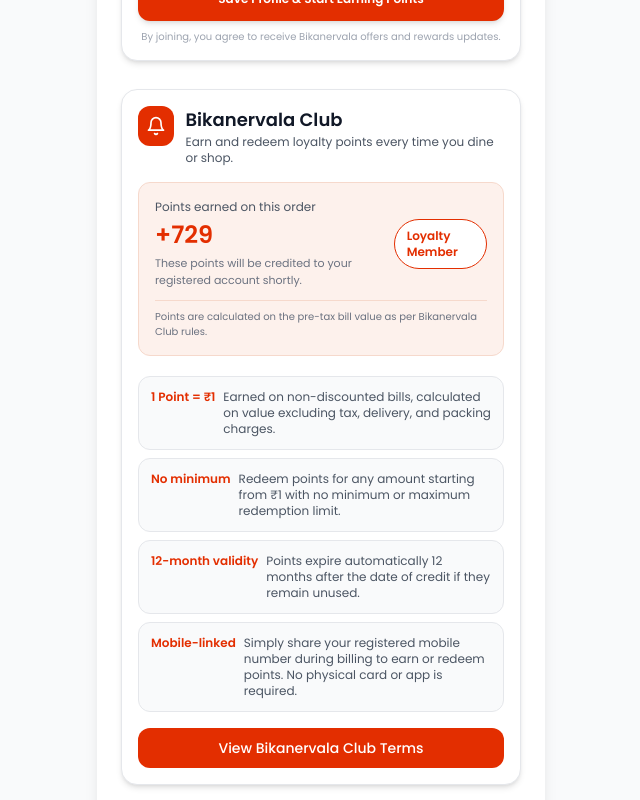
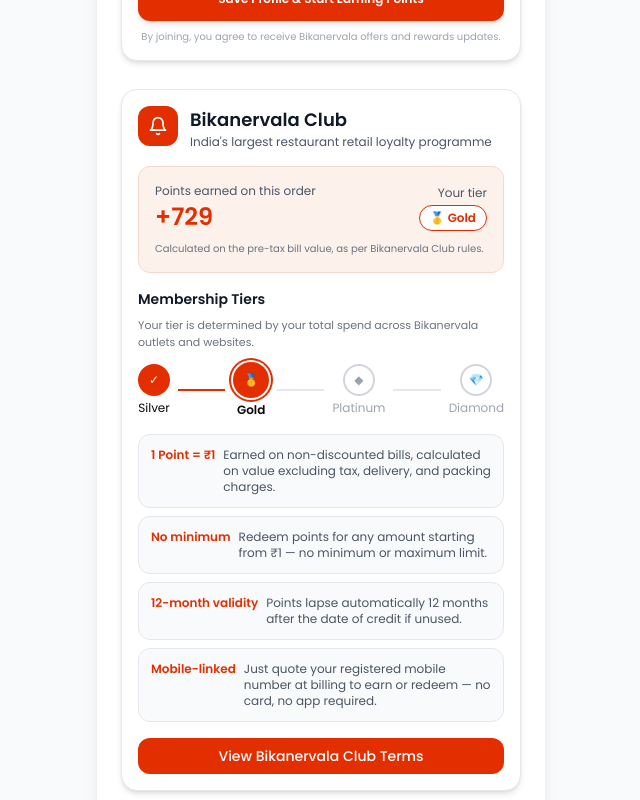
Before and after one commit to aadi310/Bikanerwala-Smart-Receipt, a Next.js app: page / in a window 1280 px wide. Shown: the part 1400-2200 px from the top of the page, without its empty margins (319-959 px from the left). Built offline with nearby package versions, Linux system fonts and the light colour scheme.

Commit message:
Update page.tsx

```diff
--- a/app/page.tsx
+++ b/app/page.tsx
@@ -874,8 +874,7 @@ body{font-family:'Poppins',sans-serif;font-size:14px;color:#111;background:#fff;
   )}
 </div>
 
-    {/* Bikanervala Loyalty */}
-<div className="bg-white rounded-2xl shadow-md border border-gray-200 mt-4 mx-3 overflow-hidden">
+    <div className="bg-white rounded-2xl shadow-md border border-gray-200 mt-4 mx-3 overflow-hidden">
   <div className="p-4">
 
     {/* Header */}
@@ -884,95 +883,92 @@ body{font-family:'Poppins',sans-serif;font-size:14px;color:#111;background:#fff;
         <Bell className="h-5 w-5 text-white" />
       </div>
       <div>
-        <div className="text-lg font-semibold text-gray-900">
-          Bikanervala Club
-        </div>
-        <div className="text-xs text-gray-600">
-          Earn and redeem loyalty points every time you dine or shop.
-        </div>
-      </div>
-    </div>
-
-    {/* Points earned */}
-    <div className="bg-[#FDF1EC] rounded-xl p-4 border border-[#F6D9CC] mb-5">
+        <div className="text-lg font-semibold text-gray-900">Bikanervala Club</div>
+        <div className="text-xs text-gray-600">India's largest restaurant retail loyalty programme</div>
+      </div>
+    </div>
+
+    {/* Points from this order */}
+    <div className="bg-[#FDF1EC] rounded-xl p-4 border border-[#F6D9CC] mb-4">
       <div className="flex items-center justify-between">
         <div>
-          <div className="text-xs text-gray-600">
-            Points earned on this order
-          </div>
-          <div className="text-2xl font-semibold text-[#E32E00] mt-1">
+          <div className="text-xs text-gray-600">Points earned on this order</div>
+          <div className="text-2xl font-semibold text-[#E32E00] mt-0.5">
             +{Math.round(currentReceipt.subtotal)}
           </div>
-          <div className="text-[11px] text-gray-500 mt-1">
-            These points will be credited to your registered account shortly.
+        </div>
+        <div className="text-right">
+          <div className="text-xs text-gray-600">Your tier</div>
+          <div className="inline-flex items-center gap-1 mt-1 bg-white border border-[#E32E00] text-[#E32E00] text-xs font-semibold px-2.5 py-1 rounded-full">
+            🥇 Gold
           </div>
         </div>
-
-        <div className="bg-white border border-[#E32E00] text-[#E32E00] text-xs font-semibold px-3 py-2 rounded-full">
-          Loyalty Member
-        </div>
-      </div>
-
-      <div className="text-[10px] text-gray-500 mt-3 border-t border-[#F6D9CC] pt-2">
-        Points are calculated on the pre-tax bill value as per Bikanervala Club rules.
-      </div>
-    </div>
-
-    {/* How it works */}
+      </div>
+      <div className="text-[10px] text-gray-500 mt-2">
+        Calculated on the pre-tax bill value, as per Bikanervala Club rules.
+      </div>
+    </div>
+
+    {/* Tier ladder — no invented thresholds, just the real tier names */}
+    <div className="mb-4">
+      <div className="text-sm font-semibold text-gray-900 mb-2">Membership Tiers</div>
+      <div className="text-[11px] text-gray-500 mb-3">
+        Your tier is determined by your total spend across Bikanervala outlets and websites.
+      </div>
+      <div className="flex items-center justify-between text-center text-xs">
+        <div className="flex flex-col items-center">
+          <div className="w-8 h-8 rounded-full bg-[#E32E00] text-white flex items-center justify-center">✓</div>
+          <div className="mt-1">Silver</div>
+        </div>
+        <div className="flex-1 h-[2px] bg-[#E32E00] mx-2"></div>
+        <div className="flex flex-col items-center">
+          <div className="w-9 h-9 rounded-full bg-[#E32E00] text-white flex items-center justify-center ring-2 ring-offset-2 ring-[#E32E00]">🥇</div>
+          <div className="mt-1 font-semibold">Gold</div>
+        </div>
+        <div className="flex-1 h-[2px] bg-gray-200 mx-2"></div>
+        <div className="flex flex-col items-center">
+          <div className="w-8 h-8 rounded-full border-2 border-gray-300 text-gray-400 flex items-center justify-center">◆</div>
+          <div className="mt-1 text-gray-400">Platinum</div>
+        </div>
+        <div className="flex-1 h-[2px] bg-gray-200 mx-2"></div>
+        <div className="flex flex-col items-center">
+          <div className="w-8 h-8 rounded-full border-2 border-gray-300 text-gray-400 flex items-center justify-center">💎</div>
+          <div className="mt-1 text-gray-400">Diamond</div>
+        </div>
+      </div>
+    </div>
+
+    {/* How it works — pulled straight from their published T&Cs */}
     <div className="space-y-2 mb-4">
       <div className="flex items-start gap-2 text-xs text-gray-600 bg-gray-50 border border-gray-200 rounded-xl p-3">
-        <span className="text-[#E32E00] font-semibold shrink-0">
-          1 Point = ₹1
-        </span>
-        <span>
-          Earned on non-discounted bills, calculated on value excluding tax,
-          delivery, and packing charges.
-        </span>
-      </div>
-
+        <span className="text-[#E32E00] font-semibold shrink-0">1 Point = ₹1</span>
+        <span>Earned on non-discounted bills, calculated on value excluding tax, delivery, and packing charges.</span>
+      </div>
       <div className="flex items-start gap-2 text-xs text-gray-600 bg-gray-50 border border-gray-200 rounded-xl p-3">
-        <span className="text-[#E32E00] font-semibold shrink-0">
-          No minimum
-        </span>
-        <span>
-          Redeem points for any amount starting from ₹1 with no minimum or
-          maximum redemption limit.
-        </span>
-      </div>
-
+        <span className="text-[#E32E00] font-semibold shrink-0">No minimum</span>
+        <span>Redeem points for any amount starting from ₹1 — no minimum or maximum limit.</span>
+      </div>
       <div className="flex items-start gap-2 text-xs text-gray-600 bg-gray-50 border border-gray-200 rounded-xl p-3">
-        <span className="text-[#E32E00] font-semibold shrink-0">
-          12-month validity
-        </span>
-        <span>
-          Points expire automatically 12 months after the date of credit if
-          they remain unused.
-        </span>
-      </div>
-
+        <span className="text-[#E32E00] font-semibold shrink-0">12-month validity</span>
+        <span>Points lapse automatically 12 months after the date of credit if unused.</span>
+      </div>
       <div className="flex items-start gap-2 text-xs text-gray-600 bg-gray-50 border border-gray-200 rounded-xl p-3">
-        <span className="text-[#E32E00] font-semibold shrink-0">
-          Mobile-linked
-        </span>
-        <span>
-          Simply share your registered mobile number during billing to earn or
-          redeem points. No physical card or app is required.
-        </span>
-      </div>
-    </div>
-
-    <a
-      href="https://bikanervala.com/pages/loyalty"
-      target="_blank"
-      rel="noopener noreferrer"
-      className="block w-full text-center bg-[#E32E00] text-white rounded-xl py-2.5 text-sm font-medium hover:opacity-90 transition"
-    >
-      View Bikanervala Club Terms
-    </a>
-
+        <span className="text-[#E32E00] font-semibold shrink-0">Mobile-linked</span>
+        <span>Just quote your registered mobile number at billing to earn or redeem — no card, no app required.</span>
+      </div>
+    </div>
+
+    <div>
+      <a href="https://bikanervala.com/pages/loyalty" target="_blank" rel="noopener noreferrer"
+        className="block w-full text-center bg-[#E32E00] text-white rounded-xl py-2 text-sm font-medium hover:opacity-90 transition">
+        View Bikanervala Club Terms
+      </a>
+    </div>
   </div>
 </div>
-            {/* Bikanervala Promo Banners */}
+
+
+          {/* Bikanervala Promo Banners */}
 
           <div className="bg-white rounded-2xl border border-gray-200 shadow-md overflow-hidden mx-3 mt-4 relative font-poppins">
 
```
